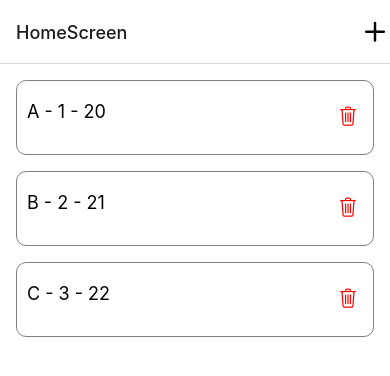
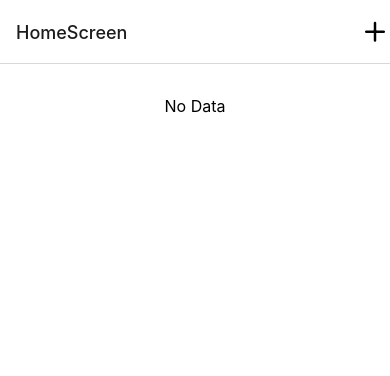
Before and after one commit to 007AxelBerkati/prestisa_test_assesment, a React Native app: screen /HomeScreen in a window 390 px wide. Shown: the top 376 px of the page. Built offline with nearby package versions, Linux system fonts and the light colour scheme.

Commit message:
feat : get all data

```diff
--- a/src/screens/HomeScreen.js
+++ b/src/screens/HomeScreen.js
@@ -1,26 +1,44 @@
-import { StyleSheet, Text, View } from 'react-native';
-import React from 'react';
+import { Alert, StyleSheet, Text, View } from 'react-native';
+import React, { useEffect, useState } from 'react';
 import { FlatList } from 'react-native';
 import CustomList from '../components/CustomList';
+import { getData, removeData, storeData } from '../plugins';
 
 const HomeScreen = ({ navigation }) => {
-  const data = [
-    {
-      id: 1,
-      name: 'A',
-      age: 20,
-    },
-    {
-      id: 2,
-      name: 'B',
-      age: 21,
-    },
-    {
-      id: 3,
-      name: 'C',
-      age: 22,
-    },
-  ];
+  const [data, setData] = useState([]);
+
+  useEffect(() => {
+    getData('data').then((res) => {
+      setData(res);
+    });
+  }, []);
+
+  const onPress = async (item) => {
+    Alert.alert(
+      'Delete',
+      'Do you want to delete just this data or all data?',
+      [
+        {
+          text: 'Delete All Data',
+          style: 'cancel',
+          onPress: async () => {
+            await removeData('data');
+            setData([]);
+          },
+        },
+        {
+          text: 'Delete Just This Data',
+          onPress: async () => {
+            const newData = data.filter((data) => data.id !== item.id);
+            setData(newData);
+            await storeData('data', newData);
+          },
+        },
+      ],
+      { cancelable: false }
+    );
+  };
+
   return (
     <View
       style={{
@@ -33,10 +51,21 @@ const HomeScreen = ({ navigation }) => {
       <FlatList
         data={data}
         keyExtractor={(blogPost) => blogPost.title}
+        ListEmptyComponent={() => (
+          <View style={{ alignItems: 'center', marginTop: 16 }}>
+            <Text style={{ fontSize: 16 }}>No Data</Text>
+          </View>
+        )}
         renderItem={({ item }) => {
           return (
-            <View style={{ marginBottom: 16 }}>
-              <CustomList item={item} navigation={navigation} />
+            <View key={item.id} style={{ marginBottom: 16 }}>
+              <CustomList
+                item={item}
+                navigation={navigation}
+                onPress={() => {
+                  onPress(item);
+                }}
+              />
             </View>
           );
         }}
```
